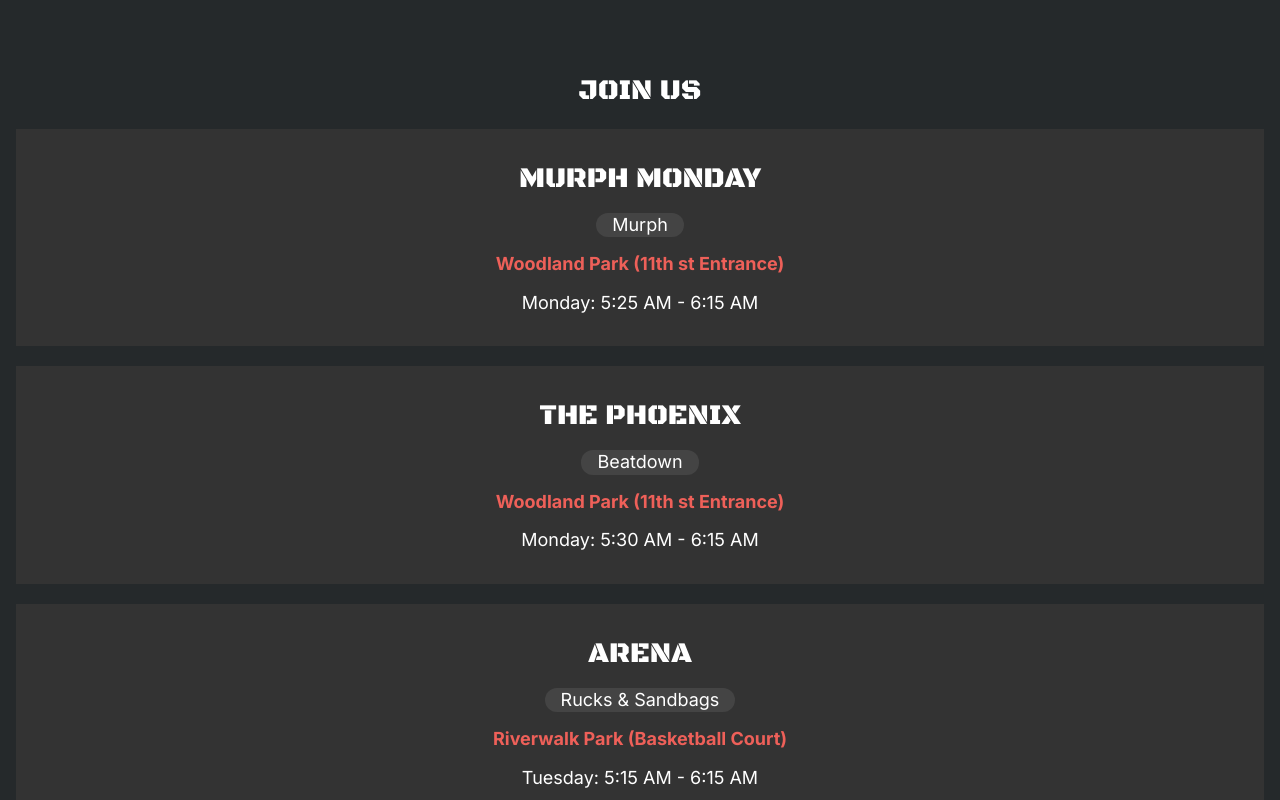
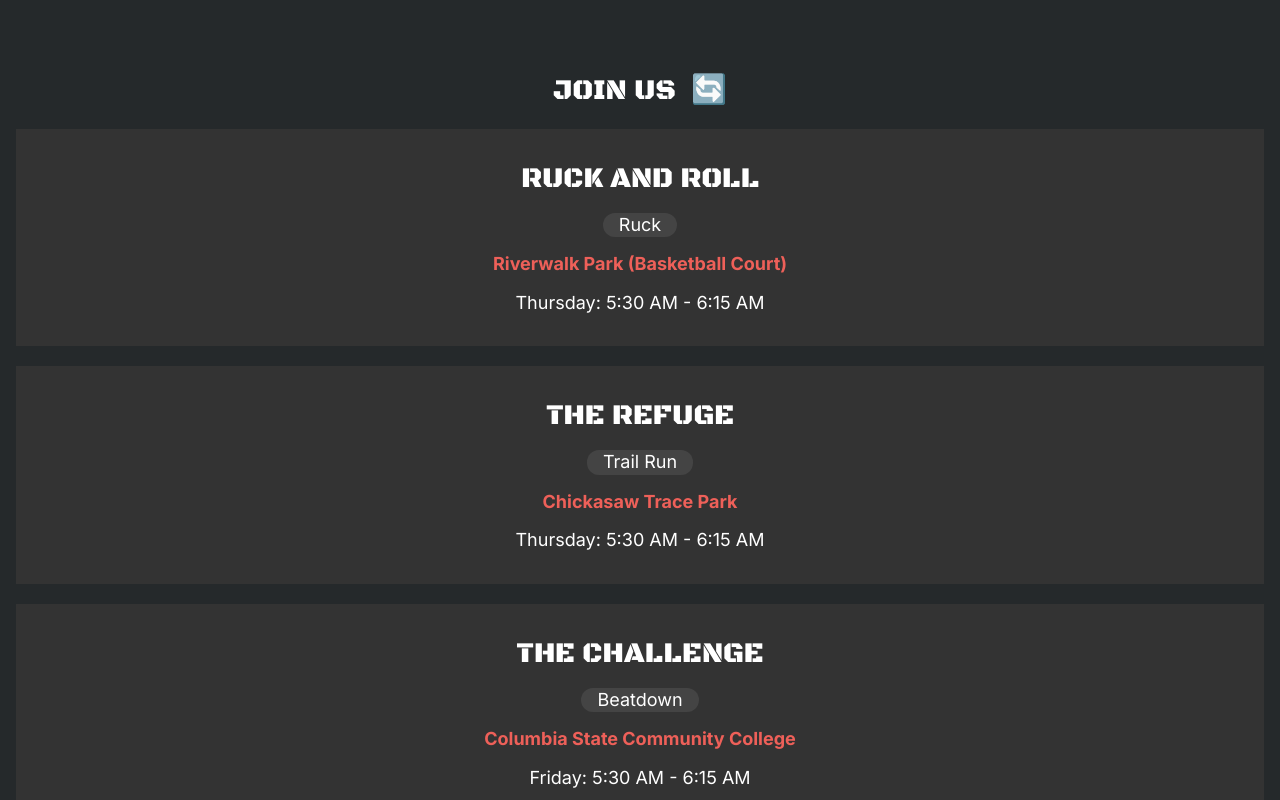
Before and after one commit to pstaylor-patrick/f3muletown-website, a Next.js app: page /workouts in a window 1280 px wide. Shown: the part 1500-2300 px from the top of the page. Built offline with nearby package versions, Linux system fonts and the light colour scheme.

Commit message:
sort workouts by next up

```diff
--- /dev/null
+++ b/src/app/utils.ts
@@ -0,0 +1,55 @@
+'use client';
+import { Workout } from "@/workouts";
+import { addWeeks, addYears, closestTo, compareAsc, parse } from "date-fns";
+
+export const dateFormat = 'EEEE HH:mm';
+
+export function sortWorkoutsNew(workouts: Workout[]): Workout[] {
+  console.log('now', getNow(), 'times', workouts.map(getNextTime));
+  const sorted = workouts.sort((a, b) => {
+    const dateCompare = compareAsc(getNextTime(a), getNextTime(b))
+    return dateCompare !== 0 ? dateCompare : a > b ? 1 : -1;
+  });
+  console.log('sorted', sorted.map(w => w.dayLabel));
+  return [...sorted];
+}
+
+function getNextTime(workout: Workout) {
+  const now = getNow();
+  const dates = workout.times.flatMap((time) => {
+    console.log('time', time);
+
+    return time.day.map((day) => {
+      console.log('day', day);
+
+      const workoutDate = parse(`${day} ${time.start}`, dateFormat, now);
+      // if the day has already passed for this week, it's for next week
+      return compareAsc(now, workoutDate) === 1
+        ? addWeeks(workoutDate, 1)
+        : workoutDate;
+    });
+  });
+  console.log('dates', dates);
+
+  return closestTo(now, dates) ?? addYears(now, 100);
+}
+
+let testNow: Date | undefined;
+export function getNow() {
+  return testNow ? testNow : new Date();
+}
+
+export function setNow(date: string | undefined) {
+  testNow = date ? parse(date, dateFormat, new Date()) : undefined;
+}
+
+declare global {
+  interface Document {
+    setNow: (date: string | undefined) => void;
+    getNow: () => Date;
+  }
+}
+if (document) {
+  document.setNow = setNow;
+  document.getNow = getNow;
+}
--- a/src/app/workouts/page.tsx
+++ b/src/app/workouts/page.tsx
@@ -1,5 +1,4 @@
-import Link from 'next/link';
-
+'use client';
 import Header from '../_components/Header';
 import Footer from '../_components/Footer';
 import Hero from '../_components/Hero';
@@ -16,15 +15,19 @@ import f3HeroImg from '../../../public/f3-darkhorse-2023-11-04.jpg';
 import en from '../../locales/en.json';
 import workouts from '../../workouts.json';
 import { Metadata } from 'next';
+import { getWorkouts } from '@/workouts';
+import { sortWorkoutsNew } from '../utils';
+import { useState } from 'react';
 
-const _workouts = workouts.workouts;
+// let _workouts = sortWorkoutsNew(getWorkouts());
 
-export const metadata: Metadata = {
-  title: `Workouts - ${en.region_name}`,
-  description: 'Find a workout location (AO) near you.',
-};
+// export const metadata: Metadata = {
+  //   title: `Workouts - ${en.region_name}`,
+  //   description: 'Find a workout location (AO) near you.',
+  // };
 
 export default function Page() {
+  const [_workouts, setWorkouts] = useState(sortWorkoutsNew(getWorkouts()));
   const href = '/workouts';
   const mapDetails = {
     lat: en.region_map_lat,
@@ -60,18 +63,19 @@ export default function Page() {
           <Button href={mapUrl} text="VIEW FULL SCREEN" target="_blank" />
         </section>
         <section className={`bg-gloom leading-tight py-16 px-4`}>
-          <h2 className="py-5">JOIN US</h2>
-          <ul>
-            {sortWorkouts(_workouts).map((w, i) => (
+          <h2 className="py-5">JOIN US
+            &nbsp;
+            <button aria-label="refresh" onClick={() => setWorkouts(sortWorkoutsNew(getWorkouts()))}>🔄</button>
+          </h2>
+          <ul data-testid="workout-list">
+            {_workouts.map((w, i) => (
               <li key={i} className={i > 0 ? 'pt-5' : ''}>
                 <WorkoutCard
                   ao={w.ao}
-                  q={w.q}
-                  avgAttendance={w.avgAttendance}
                   style={w.style}
                   location={w.location}
-                  day={w.day}
-                  time={w.time}
+                  day={w.dayLabel}
+                  time={w.timeLabel}
                 />
               </li>
             ))}
--- /dev/null
+++ b/src/workouts.ts
@@ -0,0 +1,200 @@
+'use client';
+export type Style = 'Murph' | 'Beatdown' | 'Run' | 'Ruck' | 'Trail Run' | 'Rucks & Sandbags' | 'Weight Lifting' | '3rd F (Faith)';
+export type Day = 'Monday' | 'Tuesday' | 'Wednesday' | 'Thursday' | 'Friday' | 'Saturday' | 'Sunday';
+export interface Workout {
+  ao: string,
+  style: Style,
+  location: Location,
+  dayLabel: string,
+  timeLabel: string,
+  times: Time[],
+}
+interface Location {
+  text: string;
+  href: string;
+}
+interface Time {
+  day: Day[];
+  start: string;
+}
+
+const workouts: Workout[] = [
+  {
+    ao: 'Murph Monday',
+    style: 'Murph',
+    location: {
+      href: "https://goo.gl/maps/UEULdFoyEpTRwLLo9",
+      text: "Woodland Park (11th st Entrance)"
+    },
+    dayLabel: 'Monday',
+    timeLabel: '5:25 AM - 6:15 AM',
+    times: [
+      {
+        day: ['Monday'],
+        start: '05:25',
+      }
+    ]
+  },
+  {
+    ao: "The Phoenix",
+    style: "Beatdown",
+    location: {
+      href: "https://goo.gl/maps/UEULdFoyEpTRwLLo9",
+      text: "Woodland Park (11th st Entrance)"
+    },
+    dayLabel: "Monday",
+    timeLabel: "5:30 AM - 6:15 AM",
+    times: [
+      {
+        day: ["Monday"],
+        start: "05:30",
+      }
+    ]
+  },
+  {
+    ao: "Arena",
+    style: "Rucks & Sandbags",
+    location: {
+      href: "https://goo.gl/maps/8UenhCFvXi6KQFWaA",
+      text: "Riverwalk Park (Basketball Court)"
+    },
+    dayLabel: "Tuesday",
+    timeLabel: "5:15 AM - 6:15 AM",
+    times: [
+      {
+        day: ["Tuesday"],
+        start: "05:15",
+      }
+    ]
+  },
+  {
+    ao: "Compass",
+    style: "Beatdown",
+    location: {
+      href: "https://goo.gl/maps/BvGZ49ycjCovcZbP6",
+      text: "Columbia Public Square"
+    },
+    dayLabel: "Tuesday",
+    timeLabel: "5:30 AM - 6:15 AM",
+    times: [
+      {
+        day: ["Tuesday"],
+        start: "05:30",
+      }
+    ]
+  },
+  {
+    ao: "Slag Mountain",
+    style: "Run",
+    location: {
+      href: "https://goo.gl/maps/ps3AKHmqueDevzQt7",
+      text: "Maury County Park (Kids Kingdom)"
+    },
+    dayLabel: "Wednesday",
+    timeLabel: "5:20 AM - 6:15 AM",
+    times: [
+      {
+        day: ["Wednesday"],
+        start: "05:20",
+      }
+    ]
+  },
+  {
+    ao: "Iron Mule",
+    style: "Weight Lifting",
+    location: {
+      href: "https://goo.gl/maps/ps3AKHmqueDevzQt7",
+      text: "Maury County Park (Kids Kingdom)"
+    },
+    dayLabel: "Wednesday",
+    timeLabel: "5:30 AM - 6:15 AM",
+    times: [
+      {
+        day: ["Wednesday"],
+        start: "05:30",
+      }
+    ]
+  },
+  {
+    ao: "The Refuge",
+    style: "Trail Run",
+    location: {
+      href: "https://goo.gl/maps/iQJLUJ5kk3hj7SwV9",
+      text: "Chickasaw Trace Park"
+    },
+    dayLabel: "Thursday",
+    timeLabel: "5:30 AM - 6:15 AM",
+    times: [
+      {
+        day: ["Thursday"],
+        start: "05:30",
+      }
+    ]
+  },
+  {
+    ao: "Ruck and Roll",
+    style: "Ruck",
+    location: {
+      href: "https://goo.gl/maps/8UenhCFvXi6KQFWaA",
+      text: "Riverwalk Park (Basketball Court)"
+    },
+    dayLabel: "Thursday",
+    timeLabel: "5:30 AM - 6:15 AM",
+    times: [
+      {
+        day: ["Thursday"],
+        start: "05:30",
+      }
+    ]
+  },
+  {
+    ao: "The Challenge",
+    style: "Beatdown",
+    location: {
+      href: "https://goo.gl/maps/Rv4udm1mpBXZFdGy8",
+      text: "Columbia State Community College"
+    },
+    dayLabel: "Friday",
+    timeLabel: "5:30 AM - 6:15 AM",
+    times: [
+      {
+        day: ["Friday"],
+        start: "05:30",
+      }
+    ]
+  },
+  {
+    ao: "Darkhorse",
+    style: "Beatdown",
+    location: {
+      href: "https://goo.gl/maps/8UenhCFvXi6KQFWaA",
+      text: "Riverwalk Park (Basketball Court)"
+    },
+    dayLabel: "Saturday",
+    timeLabel: "6:00 AM - 7:00 AM",
+    times: [
+      {
+        day: ["Saturday"],
+        start: "06:00",
+      }
+    ]
+  },
+];
+
+export function getWorkouts(): Workout[] {
+  return workouts;
+}
+
+export function setWorkouts(newWorkouts: Workout[]) {
+  // clear the array
+  workouts.length = 0;
+  workouts.push(...newWorkouts);
+}
+declare global {
+  interface Document {
+    setWorkouts: (workouts: Workout[]) => void;
+  }
+}
+if (document) {
+  document.setWorkouts = setWorkouts;
+}
```
Also changed, not shown: tests/steps.ts (+41 -0 lines), 1 other file (tests, documents, lock files or other folders).
